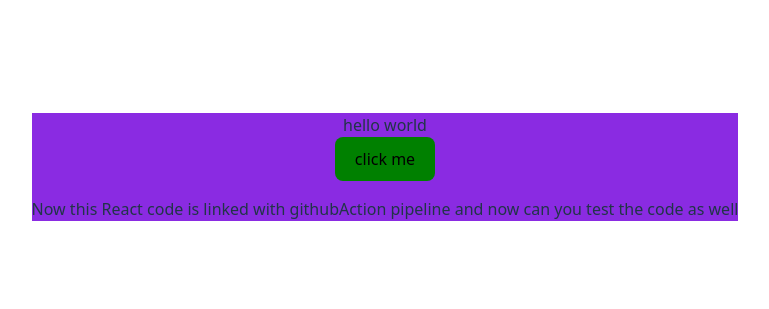
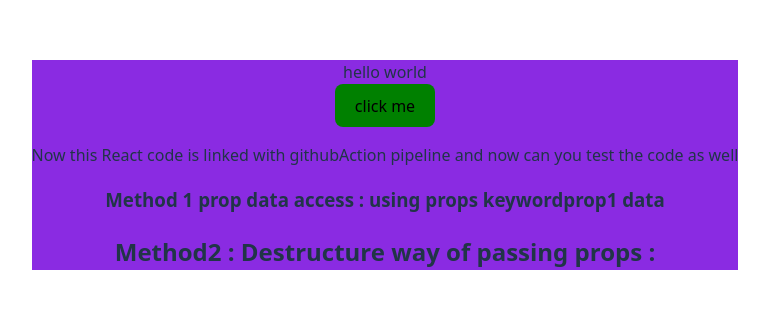
Before and after one commit to MundeYash/React-Practice-Codespaces, a React (Vite) app in the folder my-app/: page / in a window 1280 px wide. Shown: the part 225-534 px from the top of the page, without its empty margins (255-1024 px from the left). Built offline with nearby package versions, Linux system fonts and the light colour scheme.

Commit message:
Props concept

```diff
--- a/my-app/src/App.jsx
+++ b/my-app/src/App.jsx
@@ -1,15 +1,30 @@
+import { useState } from "react";
+import {Props} from "./react-concepts/props/Props";
+import {Props2} from "./react-concepts/props/Props2"
+
 import "./App.css";
 
 function App() {
+  const[count ,setCount] = useState(0);
+
+  const handleClick = ()=>{
+    console.log("this is clicked");
+    setCount(count + 1)
+    console.log(count);
+    window.alert("hi , this is count value ="+count);
+  }
   return (
     <>
       <div className="parent">
         <div>hello world</div>
-        <button className="btn">click me</button>
+        <button className="btn" onClick={handleClick}>click me</button>
         <p>
           Now this React code is linked with githubAction pipeline and now can
           you test the code as well
         </p>
+        <Props studentName ="prop1 data"/>
+        <Props2 propVlaue ="prop-value"/>
+
       </div>
     </>
   );
--- /dev/null
+++ b/my-app/src/react-concepts/props/Props.jsx
@@ -0,0 +1,6 @@
+
+export function Props (props){
+
+    // Method 1: using props keyword
+    return <h3>Method 1 prop data access : using props keyword{props.studentName}</h3>
+}
--- /dev/null
+++ b/my-app/src/react-concepts/props/Props2.jsx
@@ -0,0 +1,6 @@
+export const Props2 = ({propvalue})=>{
+
+    return <h2> Method2 : Destructure way of passing props :{propvalue}</h2>
+
+
+}
```
Also changed, not shown: 1 other file (tests, documents, lock files or other folders).
